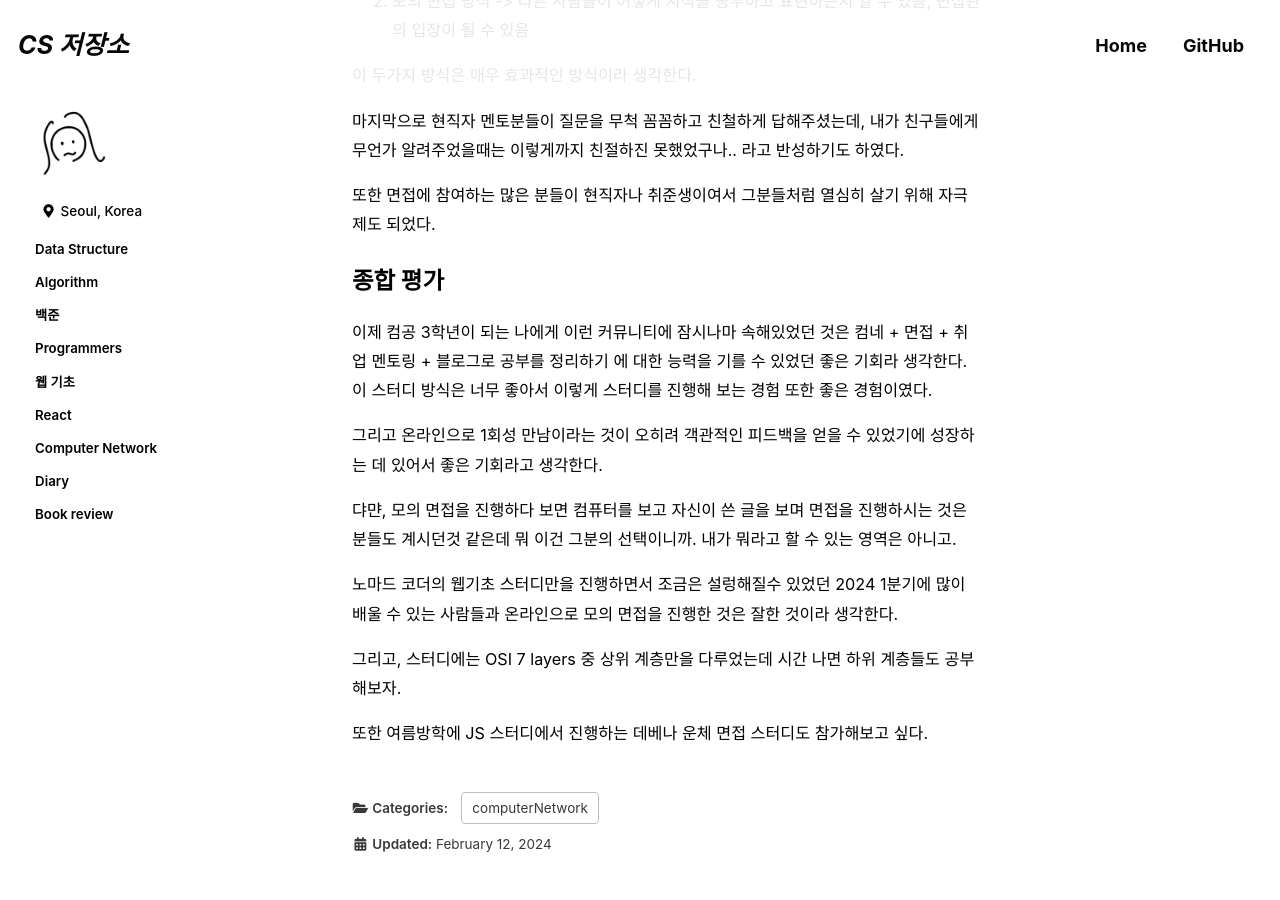
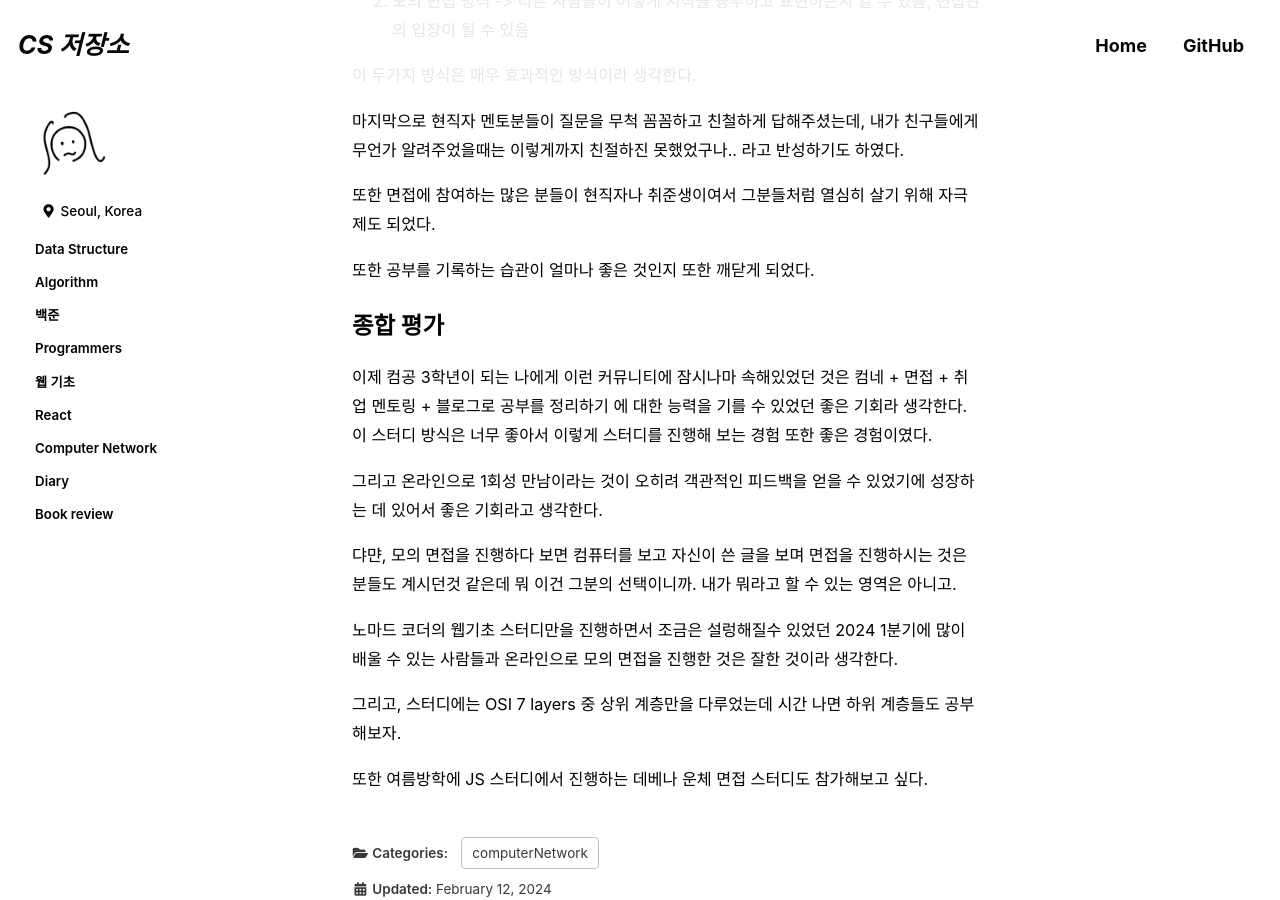
Before and after one commit to forwarder1121/forwarder1121.github.io, a Jekyll site: the page built from _posts/스터디/컴퓨터네트워크/2024-02-12-CNStudyFinal.md, in a window 1280 px wide and 900 px high, scrolled down 2289 px. Built offline with Jekyll 4.4.1, drawn with Linux system fonts in a browser that asks for light colours; cached includes are drawn as plain includes; some web fonts are replaced; comment, search, counter and statistics services are not loaded.

Commit message:
FIx : post

```diff
--- a/_posts/스터디/컴퓨터네트워크/2024-02-12-CNStudyFinal.md
+++ b/_posts/스터디/컴퓨터네트워크/2024-02-12-CNStudyFinal.md
@@ -78,6 +78,8 @@ categories:
 
 또한 면접에 참여하는 많은 분들이 현직자나 취준생이여서 그분들처럼 열심히 살기 위해 자극제도 되었다.
 
+또한 공부를 기록하는 습관이 얼마나 좋은 것인지 또한 깨닫게 되었다.
+
 ## 종합 평가
 
 이제 컴공 3학년이 되는 나에게 이런 커뮤니티에 잠시나마 속해있었던 것은 컴네 + 면접 + 취업 멘토링 + 블로그로 공부를 정리하기 에 대한 능력을 기를 수 있었던 좋은 기회라 생각한다. 이 스터디 방식은 너무 좋아서 이렇게 스터디를 진행해 보는 경험 또한 좋은 경험이였다.
```
